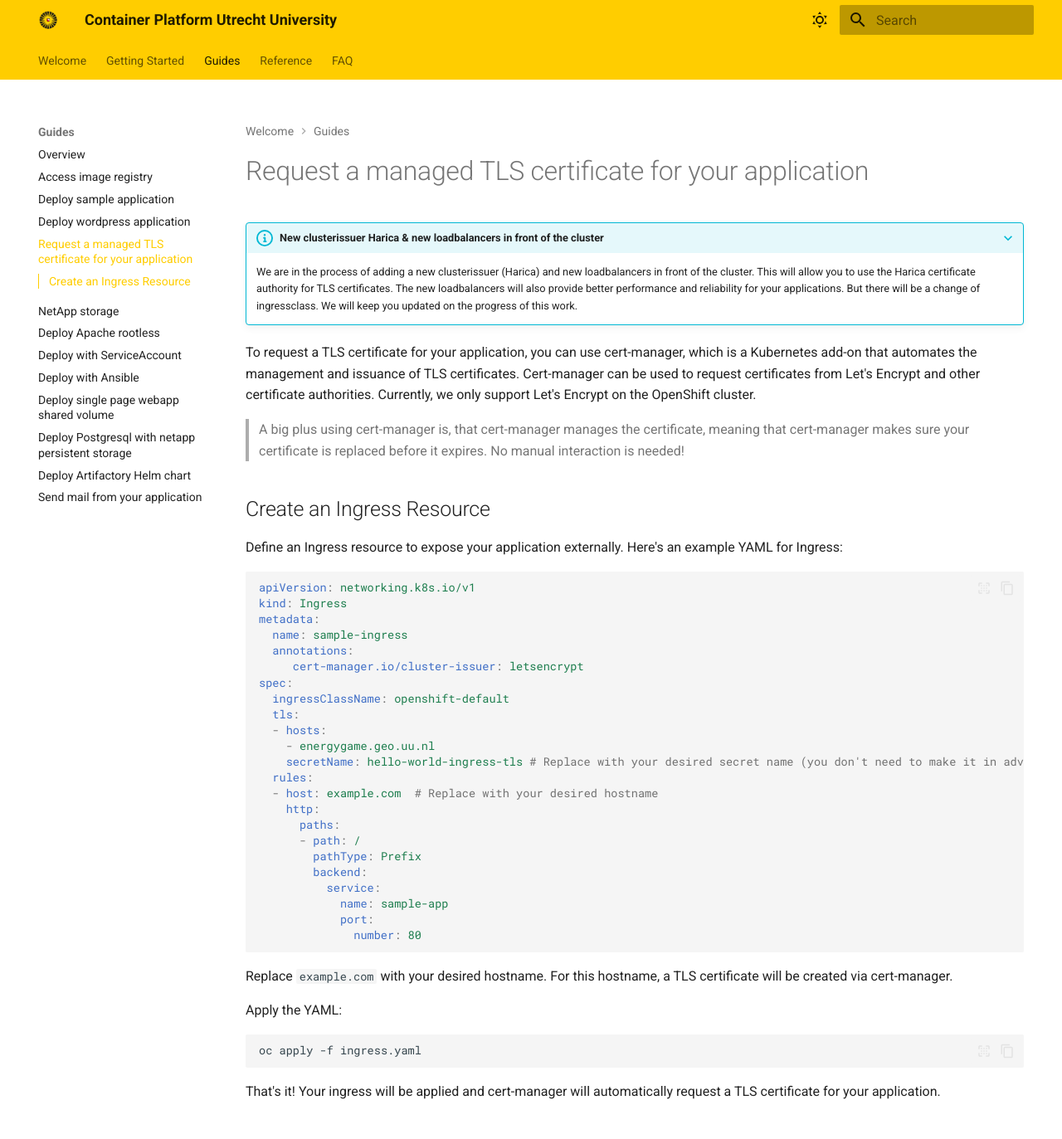
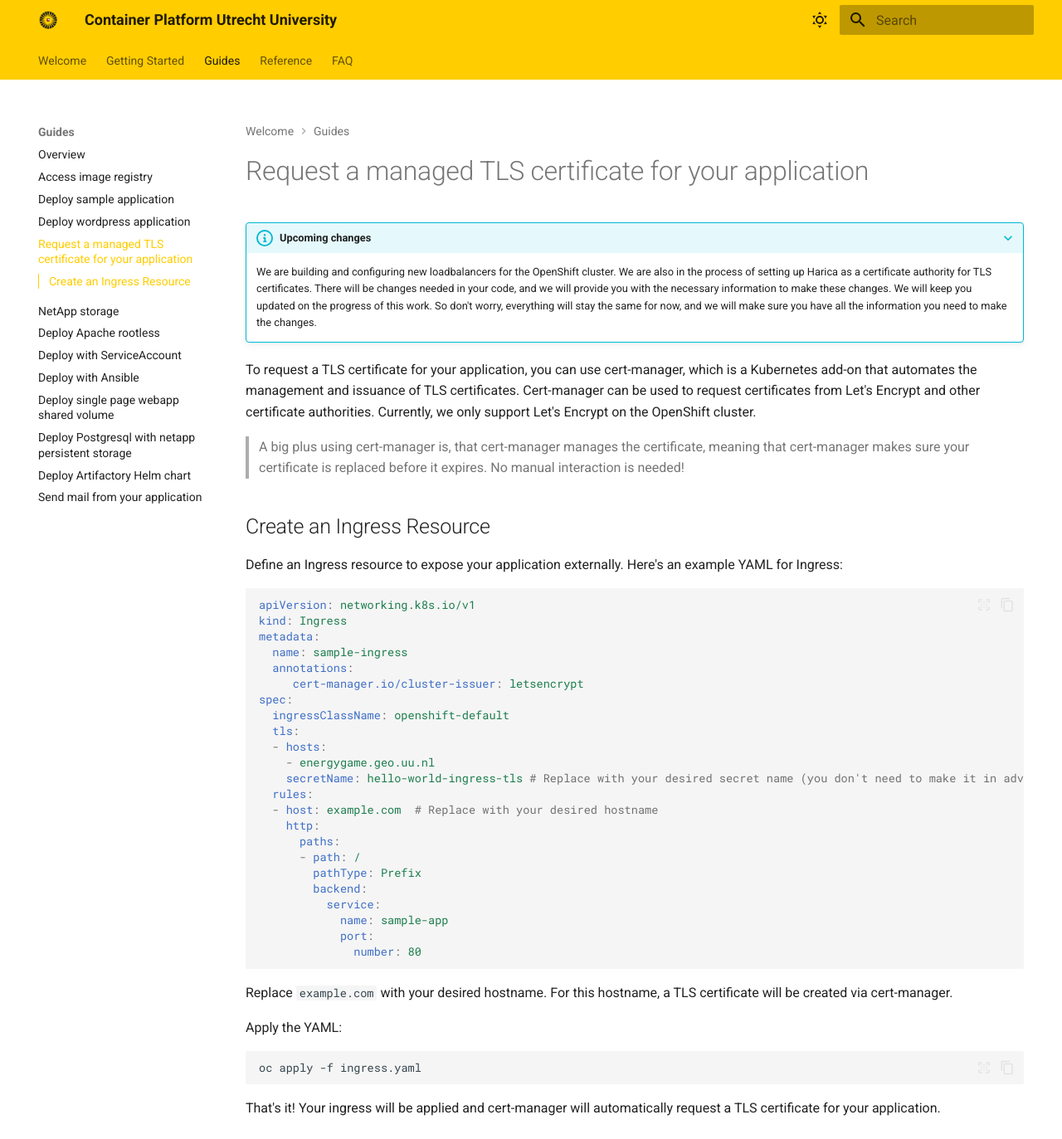
Before and after one commit to UtrechtUniversity/containerplatform-docs, an MkDocs documentation site: the page built from docs/content/guides/request-tls-certificate.md, in a window 1280 px wide and 1373 px high. Shown: the whole window at 83% size. Built offline with MkDocs 1.6.1 and Material for MkDocs 9.7.7, drawn with Linux system fonts in a browser that asks for light colours.

Commit message:
add warning with upcoming changes to docswebsite

```diff
--- a/docs/content/guides/request-tls-certificate.md
+++ b/docs/content/guides/request-tls-certificate.md
@@ -1,10 +1,11 @@
 # Request a managed TLS certificate for your application
 
-???+ info "New clusterissuer Harica & new loadbalancers in front of the cluster"
-    We are in the process of adding a new clusterissuer (Harica) and new loadbalancers in front of the cluster.
-    This will allow you to use the Harica certificate authority for TLS certificates. The new loadbalancers will
-    also provide better performance and reliability for your applications. But there will be a change of ingressclass.
+???+ info "Upcoming changes"
+    We are building and configuring new loadbalancers for the OpenShift cluster.
+    We are also in the process of setting up Harica as a certificate authority for TLS certificates.
+    There will be changes needed in your code, and we will provide you with the necessary information to make these changes.
     We will keep you updated on the progress of this work.
+    So don't worry, everything will stay the same for now, and we will make sure you have all the information you need to make the changes.
 
 To request a TLS certificate for your application, you can use cert-manager, which is a Kubernetes add-on that automates the management and issuance of TLS certificates. Cert-manager can be used to request certificates from Let's Encrypt and other certificate authorities. Currently, we only support Let's Encrypt on the OpenShift cluster.
 > A big plus using cert-manager is, that cert-manager manages the certificate, meaning that cert-manager makes sure your certificate is replaced before it expires. No manual interaction is needed!
```
Also changed, not shown: docs/index.md (+8 -0 lines).
